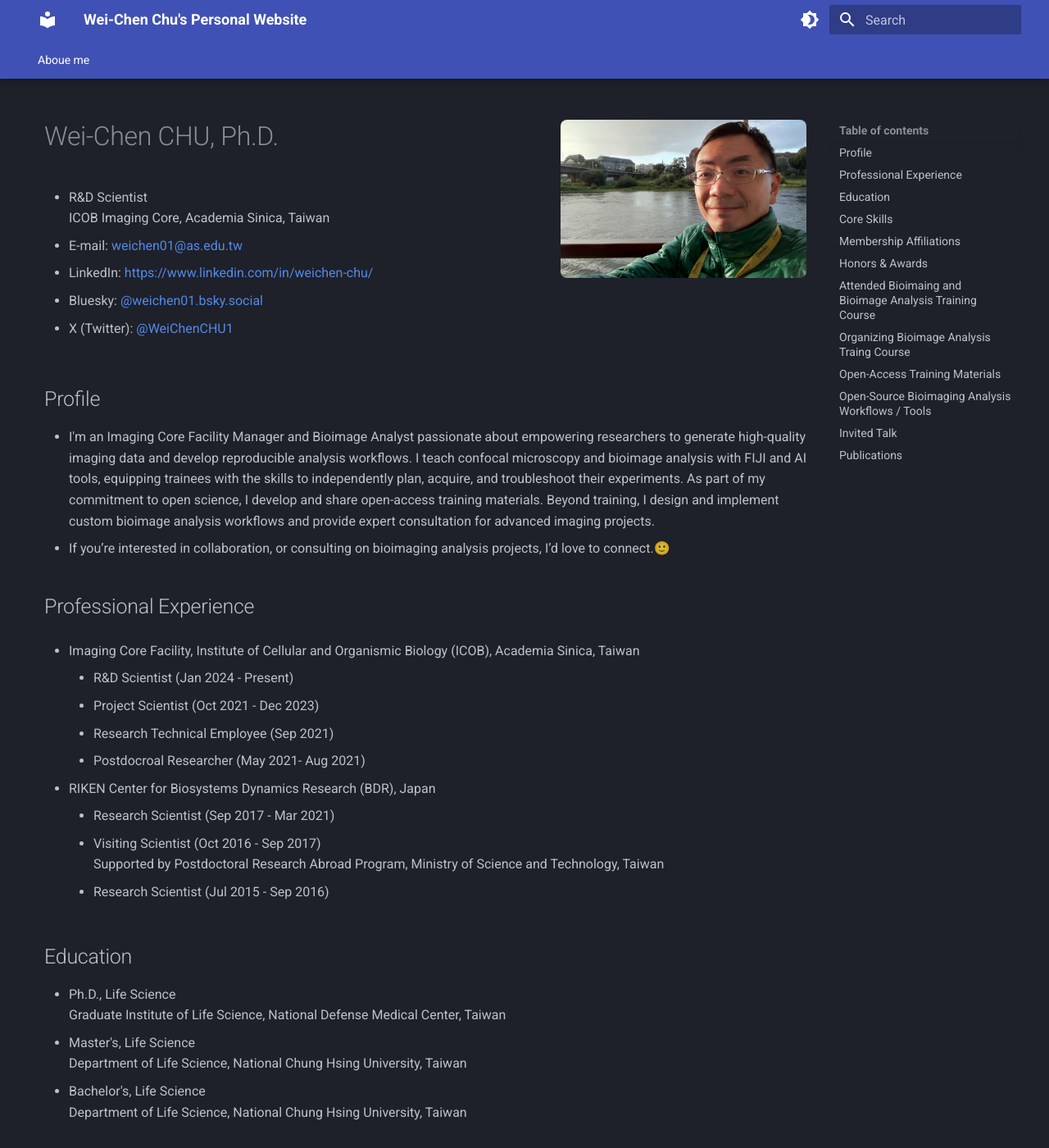
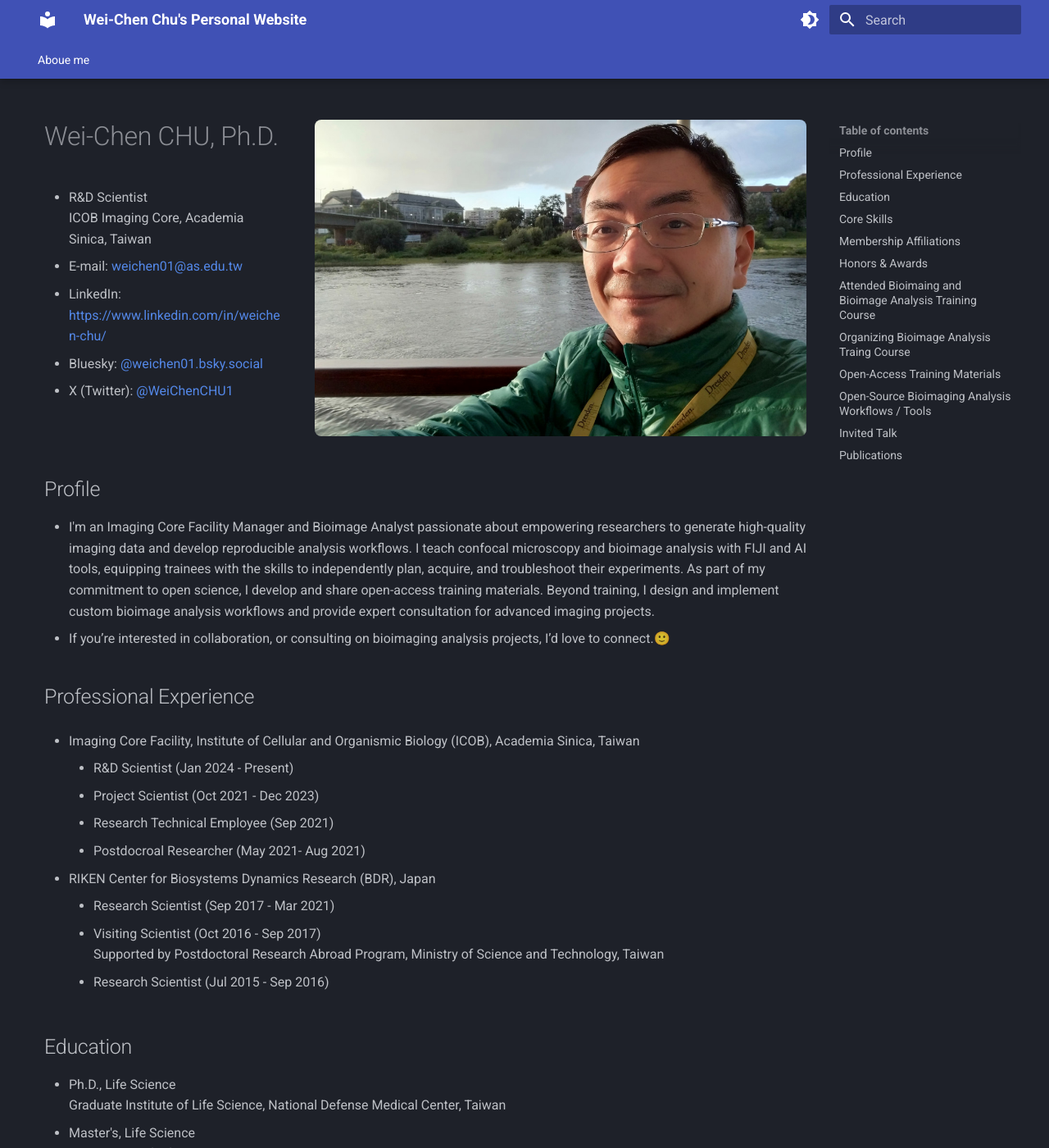
Before and after one commit to WeiChenChu/weichenchu.github.io, an MkDocs documentation site: the page built from docs/index.md, in a window 1280 px wide and 1400 px high. Shown: the whole window at 82% size. Built offline with MkDocs 1.6.1 and Material for MkDocs 9.7.7, drawn with Linux system fonts in a browser that asks for light colours.

Commit message:
change pic size

```diff
--- a/docs/stylesheets/extra.css
+++ b/docs/stylesheets/extra.css
@@ -10,7 +10,7 @@
 }
 
 .profile-header .photo {
-  width: 300px;
+  width: 600px;
   flex-shrink: 0;
 }
 
@@ -26,7 +26,7 @@
   }
 
   .profile-header .photo {
-    width: 180px;
+    width: 360px;
     order: -1;  /* 圖片移到上方 */
   }
 }
```
